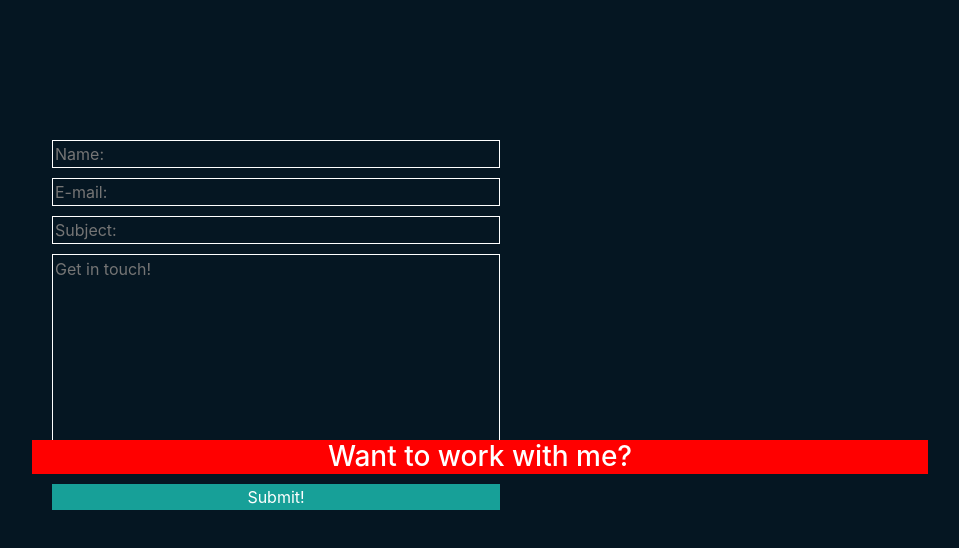
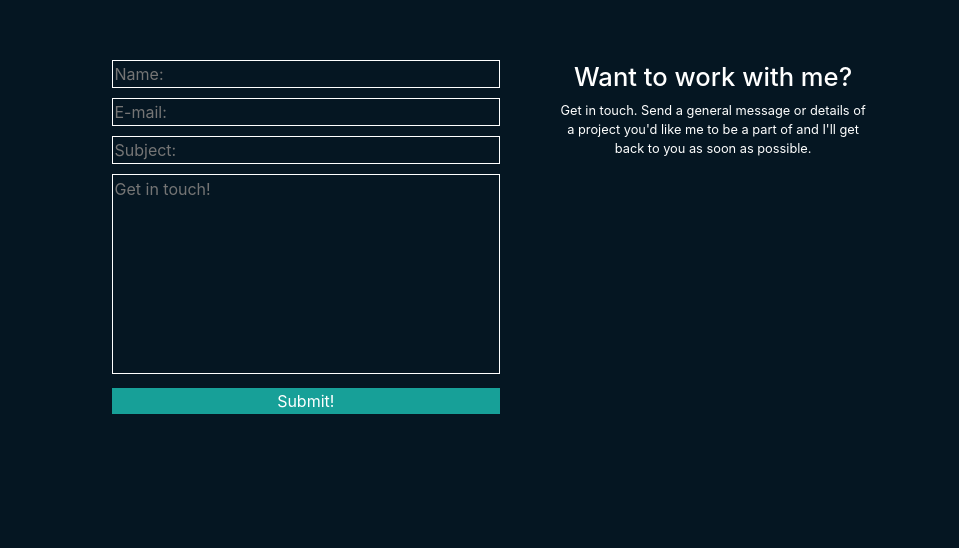
Before and after one commit to TareqRafed/PersonalPortofolio, a React (Create React App) app: page / in a window 1280 px wide. Shown: the part 1650-2198 px from the top of the page, without its empty margins (160-1119 px from the left). Built offline with nearby package versions, Linux system fonts and the light colour scheme.

Commit message:
styled contact page, and make it responsive, added animation on scroll, fixed some bugs

```diff
--- a/src/components/about.js
+++ b/src/components/about.js
@@ -19,7 +19,7 @@ function About(props) {
             <h1 className="bounce text-white">{animateText("A web developer.")}</h1>
             </div>
             <div>
-            <p className="text-muted bounce mt-5 ">Fullstack Developer/ Mobile apps developer</p>
+            <p className="secondary-color-text bounce mt-5 ">Fullstack Developer/ Mobile apps developer</p>
             </div>
             <div >
             <p className="text-white mt-5 ">{myBio}</p>
--- a/src/components/contact.js
+++ b/src/components/contact.js
@@ -1,8 +1,20 @@
 import React from 'react';
 import '../css/contact.css';
+import ScrollAnimation from 'react-animate-on-scroll';
 
 function Contact(props) {
     return <div className="contact">
+        <div className="container">
+        <ScrollAnimation animateIn='fadeIn'>
+
+            <div className="d-lg-none text-white">
+                <h3>
+                    Want to work with me?
+                </h3>
+                <p>
+                    Get in touch. Send a general message or details of a project you'd like me to be a part of and I'll get back to you as soon as possible.
+                </p>
+            </div>
             <div className="contact-me-form">
                 <form>
                     <div className="input">
@@ -23,14 +35,16 @@ function Contact(props) {
                     </div>
                 </form>
                 <button type="button">Submit!</button>
-            <div>
-                <h3 className="">
+                <div className="contact-text">
+                    <h3>
                         Want to work with me?
                 </h3>
+                    <p>
+                        Get in touch. Send a general message or details of a project you'd like me to be a part of and I'll get back to you as soon as possible.
+                </p>
                 </div>
             </div>
-        <div className="footer">
-
+            </ScrollAnimation>
         </div>
     </div>
 }
--- a/src/components/projects.js
+++ b/src/components/projects.js
@@ -11,7 +11,7 @@ function Projects(props) {
 
 
             <div className="headline">
-            <ScrollAnimation animateIn='bounceInRight' animateOut='bounceOutLeft'>
+            <ScrollAnimation animateIn='bounceInRight'>
             <h2>{animateText("Check out!")}</h2>
             </ ScrollAnimation>
             </div>
--- a/src/css/contact.css
+++ b/src/css/contact.css
@@ -3,9 +3,14 @@
     height: 100vh;
 }
 
+.container{
+    position: relative;
+    top:10%;
+}
+
 .contact-me-form{
     position:relative;
-    top:20%;
+    top:5%;
     margin: 0 auto 0 auto;
     width: 70%;
     height: 50%;
@@ -26,6 +31,7 @@
     background-color: var(--main-color);
     color:var(--secondary-color);
     width:100%;
+    resize: none;
 }
 
 .input > textarea {
@@ -35,16 +41,36 @@
 .contact-me-form > button {
     border:none;
     position: absolute;
-    bottom: 0px;
+    bottom: -20%;
     left: 20px;
     width: 50%;
     background-color: var(--secondary-color);
     color: white;
 }
+.contact-me-form > .contact-text {
+    color: white;
+    position: absolute;
+    width: 40%;
+    right: 0px;
+    top: 10%;
+    overflow: hidden;
+}
+
 .contact-me-form > div > h3 {
-    color: white;
-    position: relative;
-    right: 0;
-    top: 0;
-    background-color: red;
+    font-size: 2vw;
 }
+.contact-me-form > div > p {
+    font-size: 1vw;
+}
+
+/* for phones */
+
+@media (max-width:988px){
+    .contact-me-form,.contact-me-form > button, .input {
+        width: 90%;
+    }
+    .contact-text{
+        display: none;
+
+    }
+}
--- a/src/css/index.css
+++ b/src/css/index.css
@@ -2,7 +2,12 @@
   --main-color:rgba(5, 22, 34);
   --secondary-color: rgba(23, 160, 152);
 }
-
+.main-color-text{
+  color:var(--main-color);
+}
+.secondary-color-text{
+  color:var(--secondary-color);
+}
 body {
   margin: 0;
   font-family: -apple-system, BlinkMacSystemFont, 'Segoe UI', 'Roboto', 'Oxygen',
```
Lines whose indentation alone changed are shown as unchanged.
